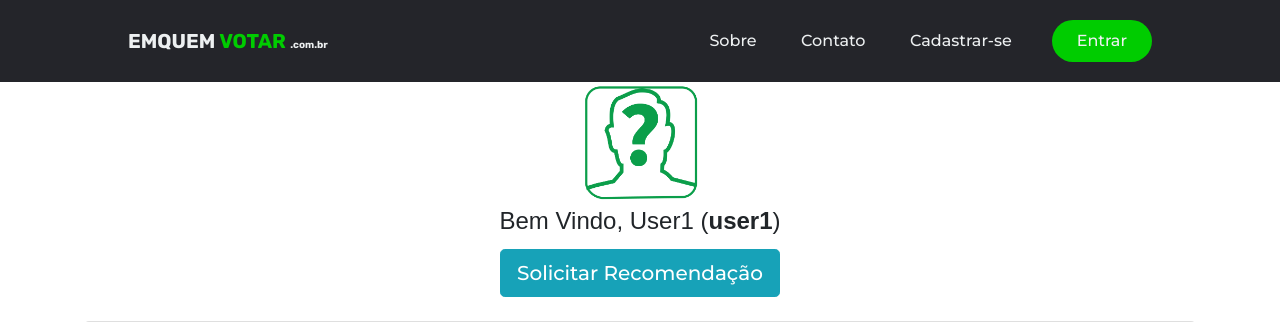
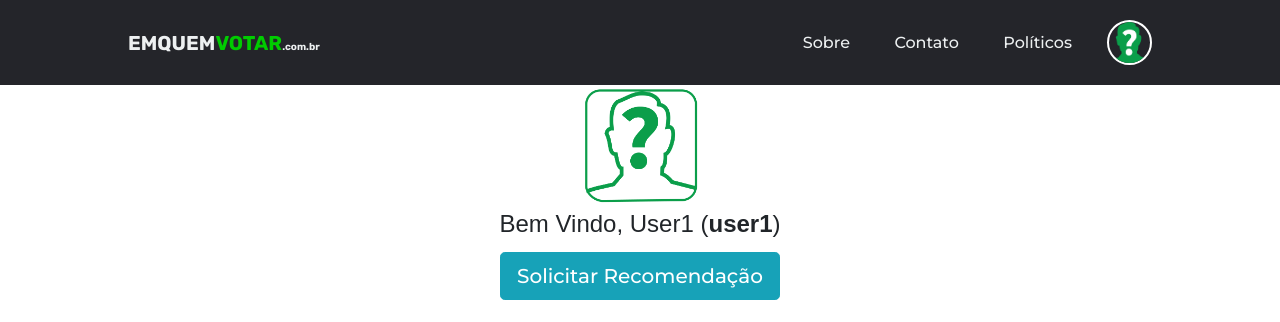
Before and after one commit to lprs110/politician-recommender-system, a Flask app: template app/templates/profile.html in a window 1280 px wide. Shown: the top 322 px of the page. Run offline with Flask 2, Linux system fonts and the light colour scheme; a user stored in the database is signed in; data comes from the database, SQL or seed files in the repository; tables that the repository leaves empty hold one stand-in row (values such as "Sample post"); the template is opened without the code that fills it: most values are stand-ins (such as "Sample title", 1, 10 or a date in 2020); some libraries are stand-ins or nearby versions.

Commit message:
feat: add profile menu in navbar if user is logged

```diff
--- a/app/static/styles/navbar.css
+++ b/app/static/styles/navbar.css
@@ -74,3 +74,21 @@ li, a, button {
   .contact:hover {
     background-color: rgba(0, 204, 0, 0.8);
   }
+
+  .profile {
+    margin-left: 15px;
+  }
+
+  .profile img {
+    width: 45px;
+    height: 45px;
+    border: none;
+    background-color: none;
+    border-radius: 50%;
+    border: 2px solid #fff;
+    /*box-shadow: 0 0 5px #fff;*/
+  }
+
+  .profile img:hover{
+    box-shadow: 0 0 5px #fff;
+  }
--- a/app/templates/base.html
+++ b/app/templates/base.html
@@ -1,16 +1,4 @@
 <style>
-    /*.footer {
-        position: fixed;
-        bottom: 0;
-        width: 100%;
-        height: 60px;
-        line-height: 60px;
-        background-color: #f5f5f5;
-    }
-    .footer > .container{
-        padding-right: 15px;
-        padding-left: 15px;
-    }*/
     .alert.success {
         background-color: #d4edda;
     }
@@ -20,13 +8,6 @@
     .alert.warning {
         background-color: #fff3cd;
     }
-
-    /*body{
-        font-size: 1.2rem !important;
-    }
-    body > .container{
-        padding: 60px 15px 0;
-    }*/
 </style>
 
 <html>
@@ -42,20 +23,36 @@
     </head>
     <body>
         <header>
-            <a class="logo" href="#">
-                <span class="logo-begin">EMQUEM</span>
-                <span class="logo-mid">VOTAR</span>
-                <span class="logo-end">.com.br</span>
+            <a class="logo" href="{{ url_for('index') }}">
+                <span class="logo-begin">EMQUEM</span><span class="logo-mid">VOTAR</span><span class="logo-end">.com.br</span>
             </a>
 
             <nav>
                 <ul class="nav-links list-unstyled">
                 <li><a href="#">Sobre</a></li>
                 <li><a href="#">Contato</a></li>
-                <li><a href="{{ url_for('register')}}">Cadastrar-se</a></li>
+                {% if current_user.is_authenticated %}
+                    <li><a href="#">Políticos</a></li>
+                {% else %}
+                    <li><a href="{{ url_for('register')}}">Cadastrar-se</a></li>
+                {% endif %}
                 </ul>
             </nav>
-            <a class="cta" href="{{ url_for('login') }}"><button class="contact">Entrar</button></a>
+            {% if current_user.is_authenticated %}
+                <div class="dropdown">
+                    <a href="#" class="profile" id="profileDropdown" role="button" data-toggle="dropdown" aria-haspopup="true" aria-expanded="false">
+                            <img src="{{ url_for('static', filename='images/logo_verde-2.png') }}" />
+                        </a>
+                    <div class="dropdown-menu fade in" aria-labelledby="profileDropdown">
+                        <a class="dropdown-item" href="#">Perfil</a>
+                        <div class="dropdown-divider"></div>
+                        <a class="dropdown-item" href="{{ url_for('logout') }}">Sair</a>
+                    </div>
+                </div>
+            {% else %}
+                <a class="cta" href="{{ url_for('login') }}"><button class="contact">Entrar</button></a>
+            {% endif %}
+
         </header>
 
         {% block content %}
--- a/app/templates/login.html
+++ b/app/templates/login.html
@@ -9,6 +9,7 @@
 
 <div class="container">
     <form class="d-flex flex-column width mb-3 needs-validation" novalidate action="" method="POST">
+        {{ form.csrf_token }}
         <div class="p-2">
             <img class="mb-4" src="{{ url_for('static', filename='images/logo_verde-2.png')}}" width="120" height="120" />
             <p class="title">Faça login com seu usuário</p>
```
